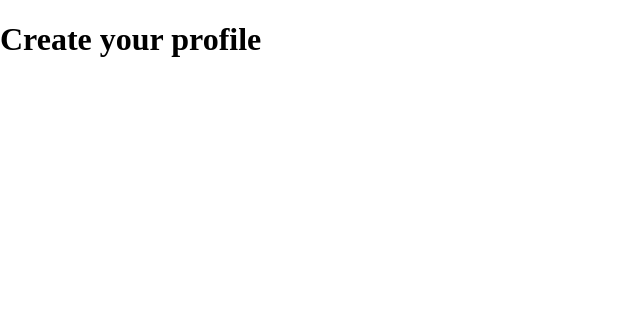
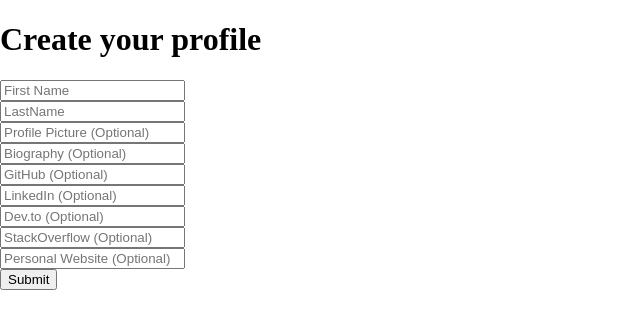
Before and after one commit to etasbasi/youa.dev, a React (Create React App) app in the folder client/: page /create in a window 1280 px wide. Shown: the top 328 px of the page, without its empty margins (0-640 px from the left). Built offline with nearby package versions, Linux system fonts and the light colour scheme; no server answers.

Commit message:
Barebones profile creation page

```diff
--- a/client/src/Store.js
+++ b/client/src/Store.js
@@ -43,7 +43,7 @@ class StoreClass {
         const { token } = data;
         localStorage.setItem("token", token);
         this.checkToken();
-        window.location.href = `/create`;
+        window.location.href = "/create";
       })
       .catch(err => console.error(err.response.data));
   }
@@ -68,6 +68,16 @@ class StoreClass {
       })
       .catch(err => callback(err, null));
   }
+  createProfile(data) {
+    axios
+      .post(this.applyProxy("/api/profile/create"), data)
+      .then(res => res.data)
+      .then(data => {
+        if (data) {
+          window.location.href = `/profile/${data.handle}`;
+        }
+      });
+  }
 }
 
 const Store = new StoreClass();
--- a/client/src/components/ProfileCreation.js
+++ b/client/src/components/ProfileCreation.js
@@ -4,9 +4,37 @@ import Store from "../Store";
 export default class ProfileCreation extends Component {
   constructor() {
     super();
-    this.state = {};
+    this.state = {
+      firstName: undefined,
+      lastName: undefined,
+      profilePicture: "",
+      biography: "",
+      github: "",
+      linkedin: "",
+      dev: "",
+      stackoverflow: "",
+      website: ""
+    };
+  }
+  handleChange = e => {
+    this.setState({ [e.target.name]: e.target.value });
+  };
+  handleSubmit() {
+    const data = {
+      firstName: this.state.firstName,
+      lastName: this.state.lastName,
+      profilePicture: this.state.profilePicture,
+      biography: this.state.biography,
+      github: this.state.github,
+      linkedin: this.state.linkedin,
+      dev: this.state.dev,
+      stackoverflow: this.state.stackoverflow,
+      website: this.state.website
+    };
+    Store.createProfile(data);
   }
   render() {
+    // FIXME: => Produce a better solution for the conditional render to avoid API calls once every darn state change...
     Store.getUserProfile()
       .then(result => {
         if (result) {
@@ -21,6 +49,92 @@ export default class ProfileCreation extends Component {
     return (
       <div id="Showme">
         <h1>Create your profile</h1>
+        <form>
+          <div>
+            <input
+              type="text"
+              name="firstName"
+              placeholder="First Name"
+              onChange={this.handleChange}
+              value={this.state.firstName}
+            />
+          </div>
+          <div>
+            <input
+              type="text"
+              name="lastName"
+              placeholder="LastName"
+              onChange={this.handleChange}
+              value={this.state.lastName}
+            />
+          </div>
+          <div>
+            <input
+              type="text"
+              name="profilePicture"
+              placeholder="Profile Picture (Optional)"
+              onChange={this.handleChange}
+              value={this.state.profilePicture}
+            />
+          </div>
+          <div>
+            <input
+              type="text"
+              name="biography"
+              placeholder="Biography (Optional)"
+              onChange={this.handleChange}
+              value={this.state.biography}
+            />
+          </div>
+          <div>
+            <input
+              type="text"
+              name="github"
+              placeholder="GitHub (Optional)"
+              onChange={this.handleChange}
+              value={this.state.github}
+            />
+          </div>
+          <div>
+            <input
+              type="text"
+              name="linkedin"
+              placeholder="LinkedIn (Optional)"
+              onChange={this.handleChange}
+              value={this.state.linkedin}
+            />
+          </div>
+          <div>
+            <input
+              type="text"
+              name="dev"
+              placeholder="Dev.to (Optional)"
+              onChange={this.handleChange}
+              value={this.state.dev}
+            />
+          </div>
+          <div>
+            <input
+              type="text"
+              name="stackoverflow"
+              placeholder="StackOverflow (Optional)"
+              onChange={this.handleChange}
+              value={this.state.stackoverflow}
+            />
+          </div>
+          <div>
+            <input
+              type="text"
+              name="website"
+              placeholder="Personal Website (Optional)"
+              onChange={this.handleChange}
+              value={this.state.website}
+            />
+          </div>
+          <div>
+            <button onClick={this.handleSubmit}>Submit</button>
+          </div>
+        </form>
       </div>
     );
   }
--- a/client/src/scss/Base.scss
+++ b/client/src/scss/Base.scss
@@ -15,7 +15,3 @@ body {
   width: 100%;
   height: 100vh;
 }
-
-#Showme {
-  display: none;
-}
```
